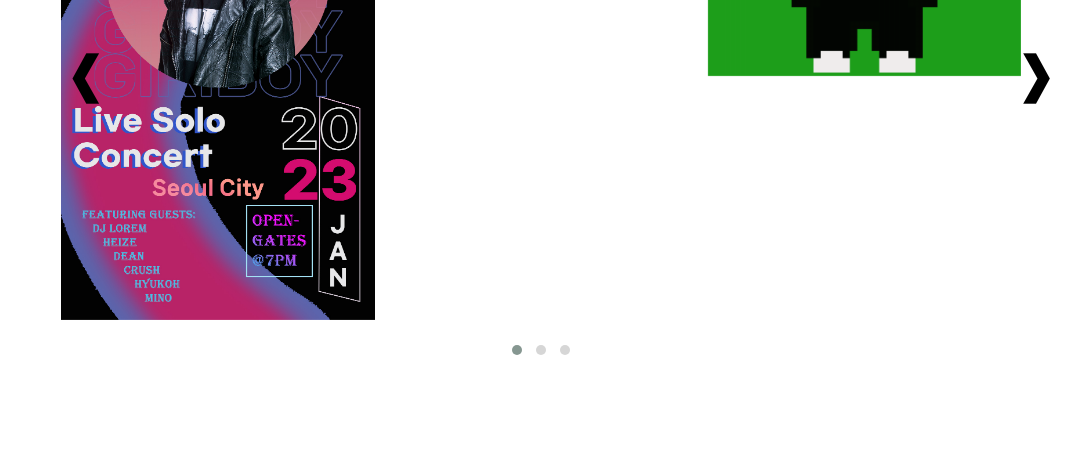
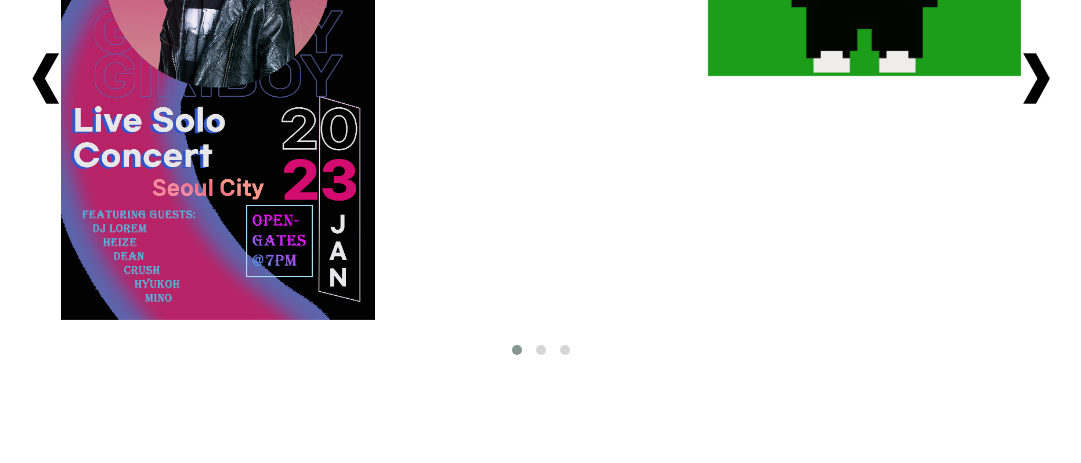
Before and after one commit to yerrboss/portfolio, a plain HTML site: page index.html in a window 1280 px wide. Shown: the part 4301-4764 px from the top of the page, without its empty margins (99-1180 px from the left). Drawn offline with nearby package versions, Linux system fonts and the light colour scheme.

Commit message:
Update style.css

```diff
--- a/style.css
+++ b/style.css
@@ -461,7 +461,9 @@ footer p {
   text-align: center;
   justify-content: space-between;
 }
-
+.owl-prev span{
+  left: -35px;
+}
 .owlarrows{
   position: relative;
 }
```
